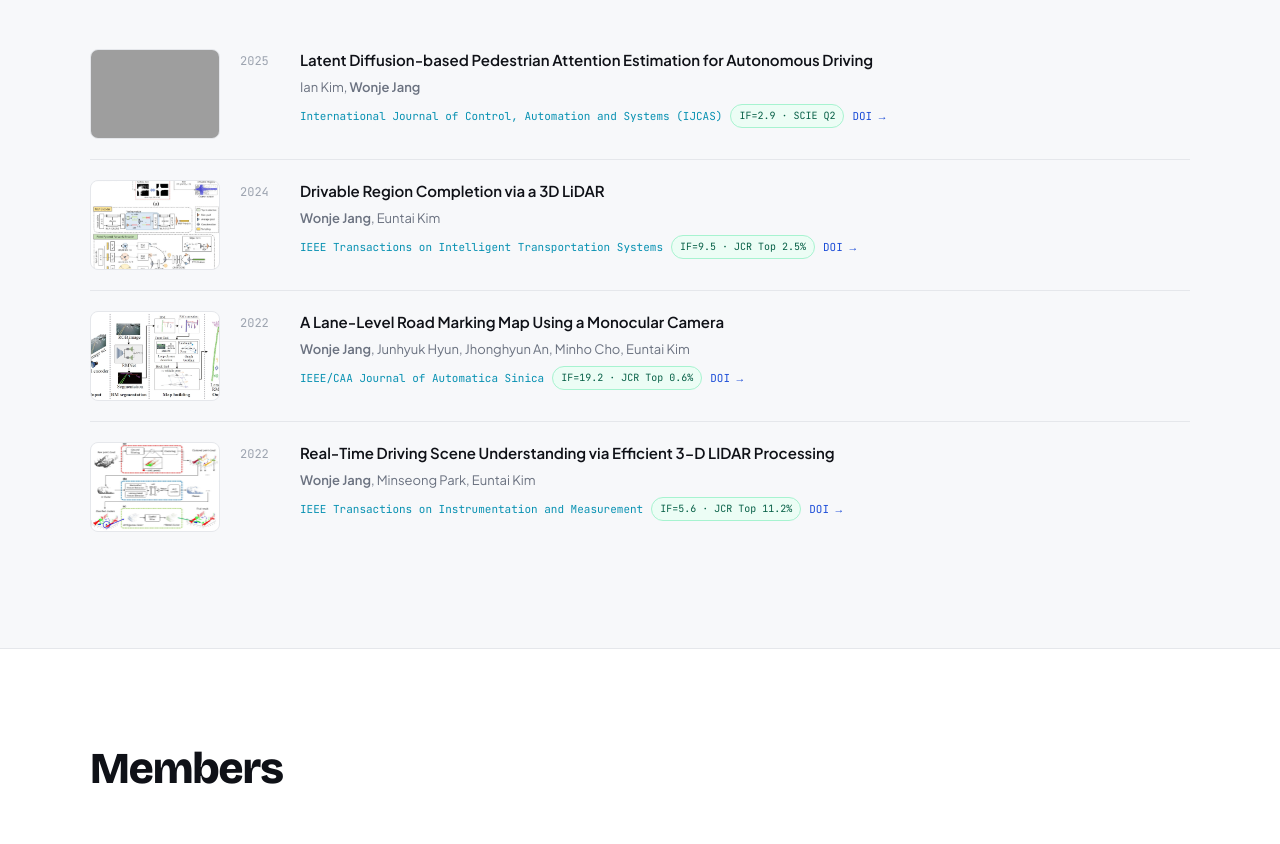
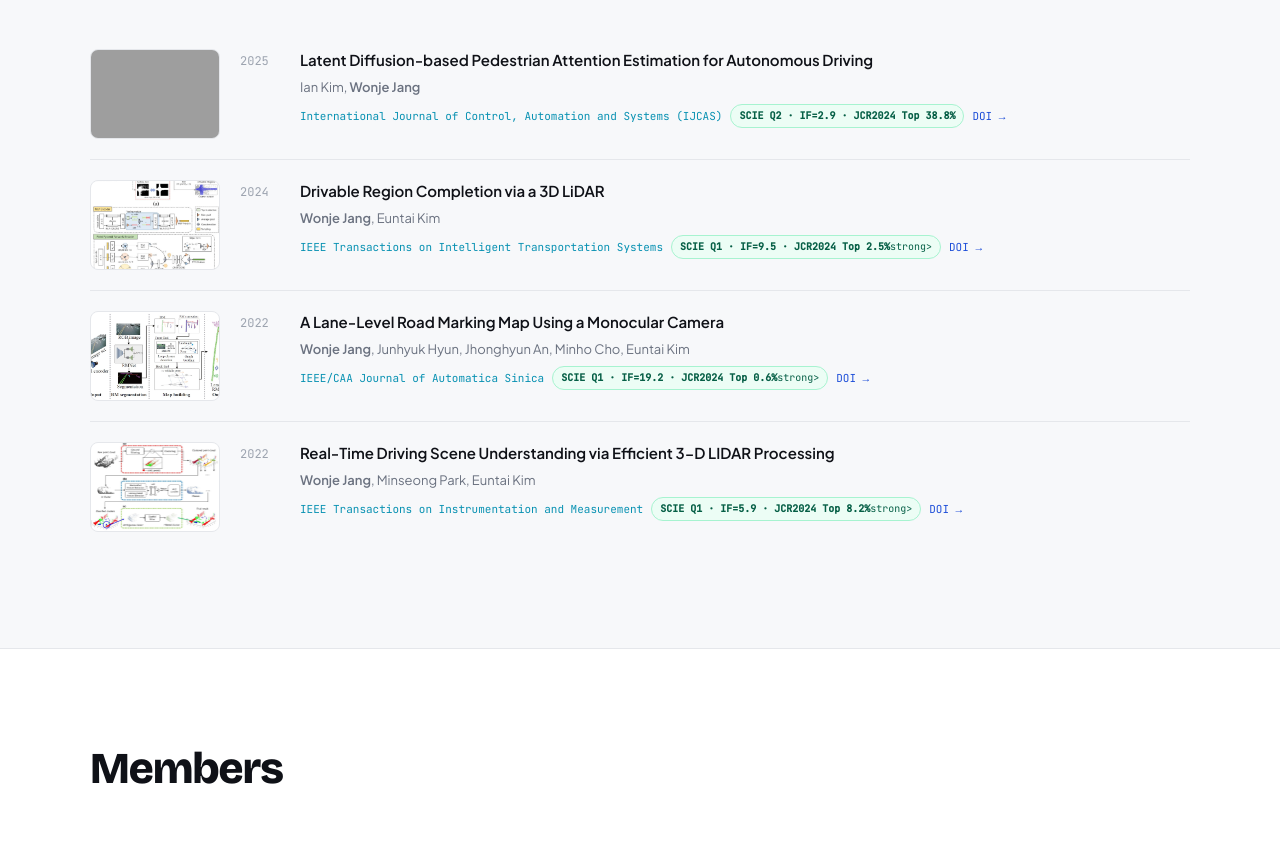
Before and after one commit to wonje-tech/voidlab_page, a plain HTML site: page index.html in a window 1280 px wide. Shown: the part 3281-4125 px from the top of the page. Drawn offline with nearby package versions, Linux system fonts and the light colour scheme; grey boxes are pictures that could not be loaded.

Commit message:
Update index.html

```diff
--- a/index.html
+++ b/index.html
@@ -593,7 +593,7 @@
               <div class="pub-authors">Ian Kim, <strong><strong>Wonje Jang</strong></strong></div>
               <div class="pub-venue">
                 <span class="pub-venue-name">International Journal of Control, Automation and Systems (IJCAS)</span>
-                <span class="pub-if">IF=2.9 · SCIE Q2</span>
+                <span class="pub-if"><strong>SCIE Q2 · IF=2.9 · JCR2024 Top 38.8%</strong></span>
                 <a href="https://doi.org/10.1007/s12555-025-0514-7" class="pub-doi" target="_blank">DOI →</a>
               </div>
             </div>
@@ -606,7 +606,7 @@
               <div class="pub-authors"><strong><strong>Wonje Jang</strong></strong>, Euntai Kim</div>
               <div class="pub-venue">
                 <span class="pub-venue-name">IEEE Transactions on Intelligent Transportation Systems</span>
-                <span class="pub-if">IF=9.5 · JCR Top 2.5%</span>
+                <span class="pub-if"><strong>SCIE Q1 · IF=9.5 · JCR2024 Top 2.5%</strong>strong></span>
                 <a href="https://doi.org/10.1109/TITS.2024.3367130" class="pub-doi" target="_blank">DOI →</a>
               </div>
             </div>
@@ -619,7 +619,7 @@
               <div class="pub-authors"><strong><strong>Wonje Jang</strong></strong>, Junhyuk Hyun, Jhonghyun An, Minho Cho, Euntai Kim</div>
               <div class="pub-venue">
                 <span class="pub-venue-name">IEEE/CAA Journal of Automatica Sinica</span>
-                <span class="pub-if">IF=19.2 · JCR Top 0.6%</span>
+                <span class="pub-if"><strong>SCIE Q1 · IF=19.2 · JCR2024 Top 0.6%</strong>strong></span>
                 <a href="https://doi.org/10.1109/JAS.2021.1004293" class="pub-doi" target="_blank">DOI →</a>
               </div>
             </div>
@@ -632,7 +632,7 @@
               <div class="pub-authors"><strong><strong>Wonje Jang</strong></strong>, Minseong Park, Euntai Kim</div>
               <div class="pub-venue">
                 <span class="pub-venue-name">IEEE Transactions on Instrumentation and Measurement</span>
-                <span class="pub-if">IF=5.6 · JCR Top 11.2%</span>
+                <span class="pub-if"><strong>SCIE Q1 · IF=5.9 · JCR2024 Top 8.2%</strong>strong></span>
                 <a href="https://doi.org/10.1109/TIM.2022.3197771" class="pub-doi" target="_blank">DOI →</a>
               </div>
             </div>
```
